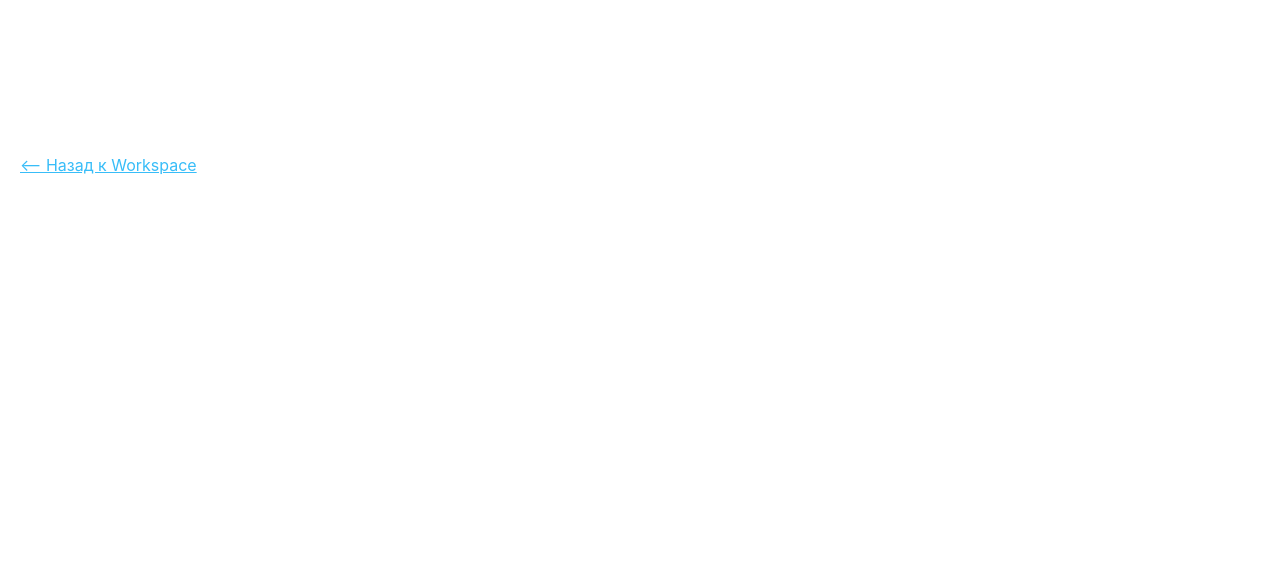
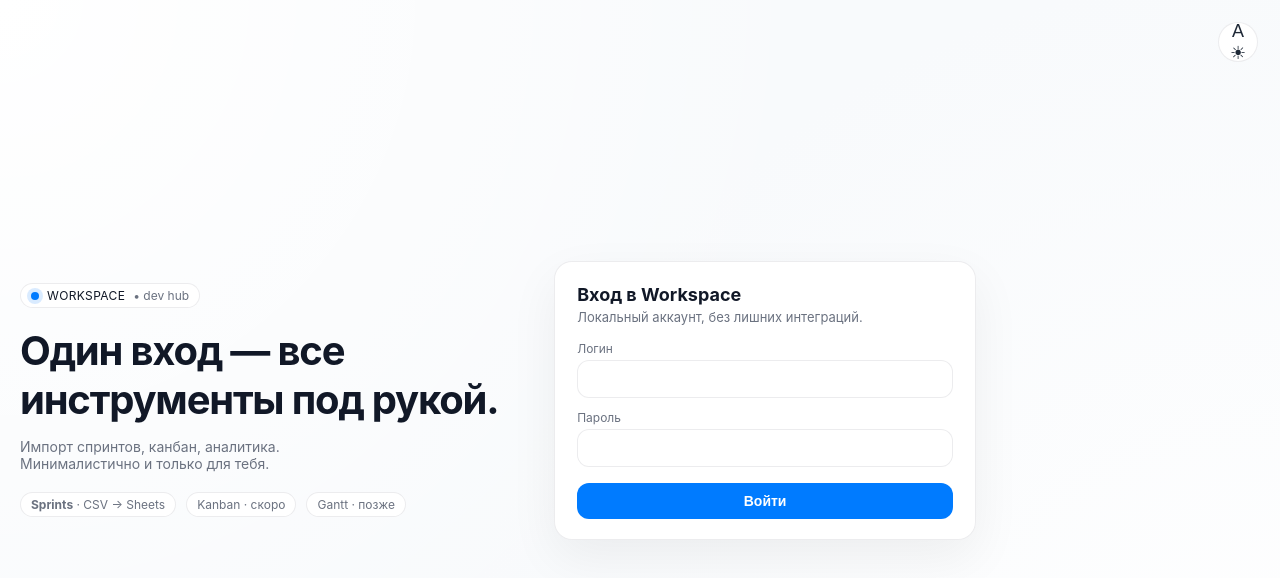
Before and after one commit to surkovartem/workspace-frontend, a React (Vite) app: page /login in a window 1280 px wide. Shown: the top 578 px of the page. Built offline with nearby package versions, Linux system fonts and the light colour scheme.

Commit message:
Миграция фронта с бэка на React приложение. Часть 6 страница логина и логаута.

```diff
--- a/src/App.tsx
+++ b/src/App.tsx
@@ -1,9 +1,11 @@
+// src/App.tsx
 import React from "react";
 import {Routes, Route} from "react-router-dom";
 import {HomePage} from "./pages/HomePage";
 import {SprintsPage} from "./pages/SprintsPage";
 import {TasksPage} from "./pages/TasksPage";
 import {KanbanPage} from "./pages/KanbanPage";
+import {LoginPage} from "./pages/LoginPage";
 
 const Stub: React.FC<{ title: string }> = ({title}) => (
     <div style={{padding: "40px 20px", color: "white"}}>
@@ -16,22 +18,23 @@ const Stub: React.FC<{ title: string }> = ({title}) => (
 const App: React.FC = () => {
     return (
         <Routes>
+            {/* Главная SPA */}
             <Route path="/" element={<HomePage/>}/>
+
+            {/* React-логин */}
+            <Route path="/login" element={<LoginPage/>}/>
 
             {/* Спринты (React-форма поверх старого backend) */}
             <Route path="/sprints/upload" element={<SprintsPage/>}/>
 
-            {/* React-таск-трекер */}
+            {/* НОВОЕ: React-таск-трекер */}
             <Route path="/tasks/react" element={<TasksPage/>}/>
 
             {/* Старый таск-трекер (Thymeleaf), если вдруг нужен */}
             <Route path="/tasks" element={<Stub title="Старый таск-трекер (UI из Spring)"/>}/>
 
-            {/* Канбан — новый React UI поверх /kanban/api */}
+            {/* Канбан — уже React-страница */}
             <Route path="/kanban" element={<KanbanPage/>}/>
-
-            {/* Login / прочее — заглушки */}
-            <Route path="/login" element={<Stub title="Login page"/>}/>
 
             {/* fallback */}
             <Route path="*" element={<Stub title="Страница не найдена"/>}/>
--- a/src/pages/HomePage.tsx
+++ b/src/pages/HomePage.tsx
@@ -6,6 +6,11 @@ import {useBodyPageClass} from "../hooks/useBodyPageClass";
 
 export const HomePage: React.FC = () => {
     useBodyPageClass("workspace-page");
+
+    const handleLogout = () => {
+        // Отдаём управление Spring Security: он сделает logout и редирект на /login?logout
+        window.location.href = "/logout";
+    };
 
     return (
         <div className="workspace-page">
@@ -98,7 +103,7 @@ export const HomePage: React.FC = () => {
                     <button
                         type="button"
                         className="logout-btn"
-                        onClick={() => alert("Потом привяжем logout к backend")}
+                        onClick={handleLogout}
                     >
                         Выйти
                     </button>
--- /dev/null
+++ b/src/pages/LoginPage.tsx
@@ -0,0 +1,90 @@
+// src/pages/LoginPage.tsx
+import React from "react";
+import {useLocation} from "react-router-dom";
+import {ThemeToggle} from "../components/layout/ThemeToggle";
+import {useBodyPageClass} from "../hooks/useBodyPageClass";
+
+export const LoginPage: React.FC = () => {
+    useBodyPageClass("login-page");
+
+    const location = useLocation();
+    const params = new URLSearchParams(location.search);
+    const hasError = params.has("error");
+    const hasLogout = params.has("logout");
+
+    return (
+        <>
+            <ThemeToggle/>
+
+            <div className="shell">
+                <section className="hero">
+                    <div className="brand-pill">
+                        <span className="brand-dot"></span>
+                        <span className="brand-name">Workspace</span>
+                        <span>• dev hub</span>
+                    </div>
+
+                    <h1 className="hero-title">
+                        Один вход — все инструменты под рукой.
+                    </h1>
+
+                    <p className="hero-sub">
+                        Импорт спринтов, канбан, аналитика. Минималистично и только для тебя.
+                    </p>
+
+                    <div className="hero-meta">
+                        <div className="pill"><strong>Sprints</strong>&nbsp;· CSV → Sheets</div>
+                        <div className="pill">Kanban · скоро</div>
+                        <div className="pill">Gantt · позже</div>
+                    </div>
+                </section>
+
+                <section className="card">
+                    <h2 className="card-title">Вход в Workspace</h2>
+                    <p className="card-sub">Локальный аккаунт, без лишних интеграций.</p>
+
+                    {/* Обрати внимание: action="/api/login" */}
+                    <form method="post" action="/api/login">
+                        <div className="field">
+                            <label htmlFor="username">Логин</label>
+                            <input
+                                id="username"
+                                name="username"
+                                type="text"
+                                autoComplete="username"
+                                required
+                            />
+                        </div>
+
+                        <div className="field">
+                            <label htmlFor="password">Пароль</label>
+                            <input
+                                id="password"
+                                name="password"
+                                type="password"
+                                autoComplete="current-password"
+                                required
+                            />
+                        </div>
+
+                        <button className="btn-primary" type="submit">
+                            Войти
+                        </button>
+
+                        {hasError && (
+                            <p className="status error">
+                                Неверные логин или пароль.
+                            </p>
+                        )}
+
+                        {hasLogout && (
+                            <p className="status info">
+                                Сессия завершена.
+                            </p>
+                        )}
+                    </form>
+                </section>
+            </div>
+        </>
+    );
+};
--- a/src/pages/SprintsPage.tsx
+++ b/src/pages/SprintsPage.tsx
@@ -233,13 +233,6 @@ export const SprintsPage: React.FC = () => {
                         <span className="brand-name">Workspace</span>
                         <span>• импорт спринтов</span>
                     </div>
-                    <button
-                        type="button"
-                        className="logout-btn"
-                        onClick={() => alert("Потом привяжем logout к backend")}
-                    >
-                        Выйти
-                    </button>
                 </div>
 
                 <h1>Загрузка Jira CSV</h1>
--- a/vite.config.ts
+++ b/vite.config.ts
@@ -18,10 +18,12 @@ export default defineConfig({
                 target: "http://localhost:8080",
                 changeOrigin: true
             },
-            "/login": {
+            // ВЕСЬ backend-API (включая /api/login) ходит через /api
+            "/api": {
                 target: "http://localhost:8080",
                 changeOrigin: true
             },
+            // logout тоже на бэк
             "/logout": {
                 target: "http://localhost:8080",
                 changeOrigin: true
```
